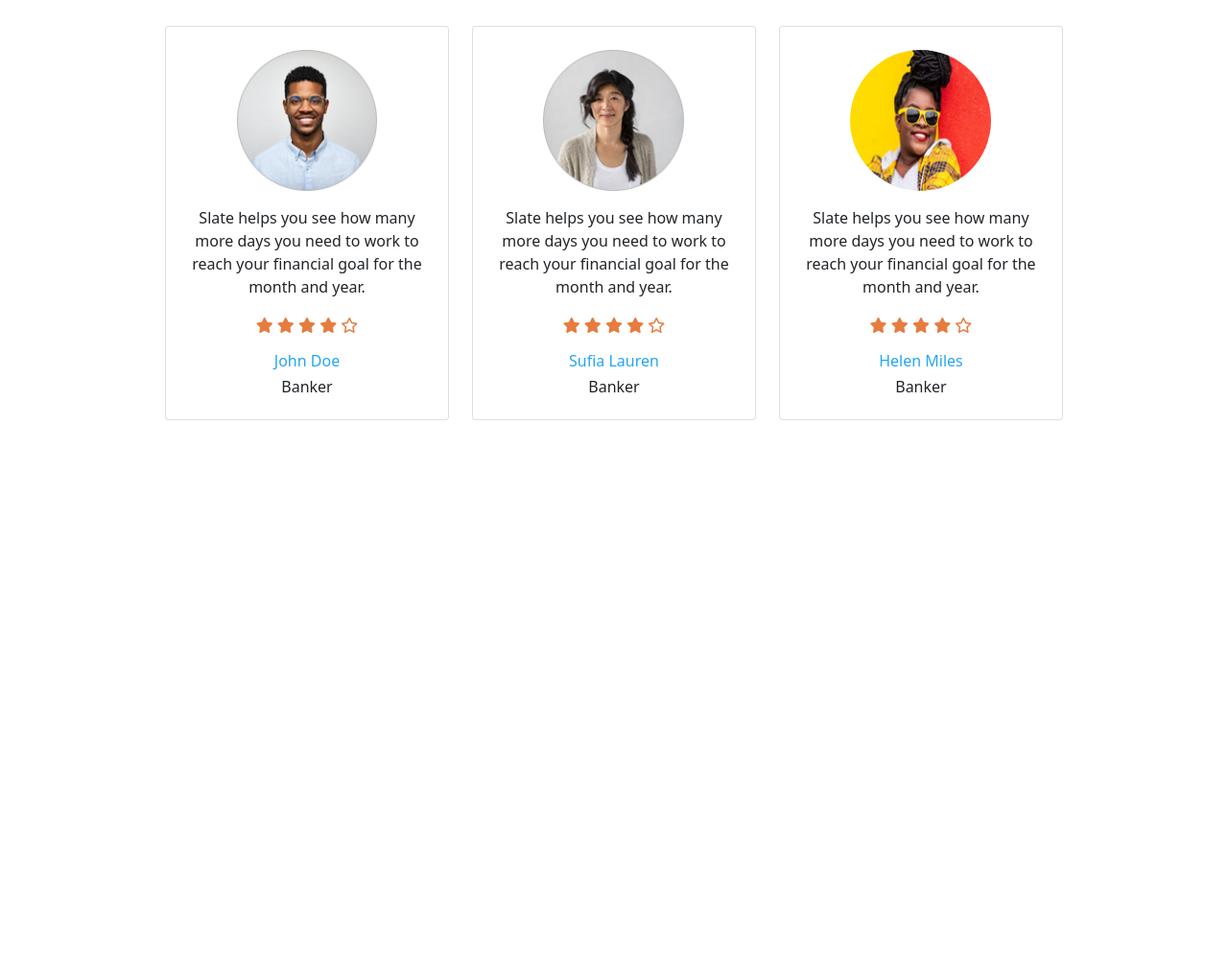
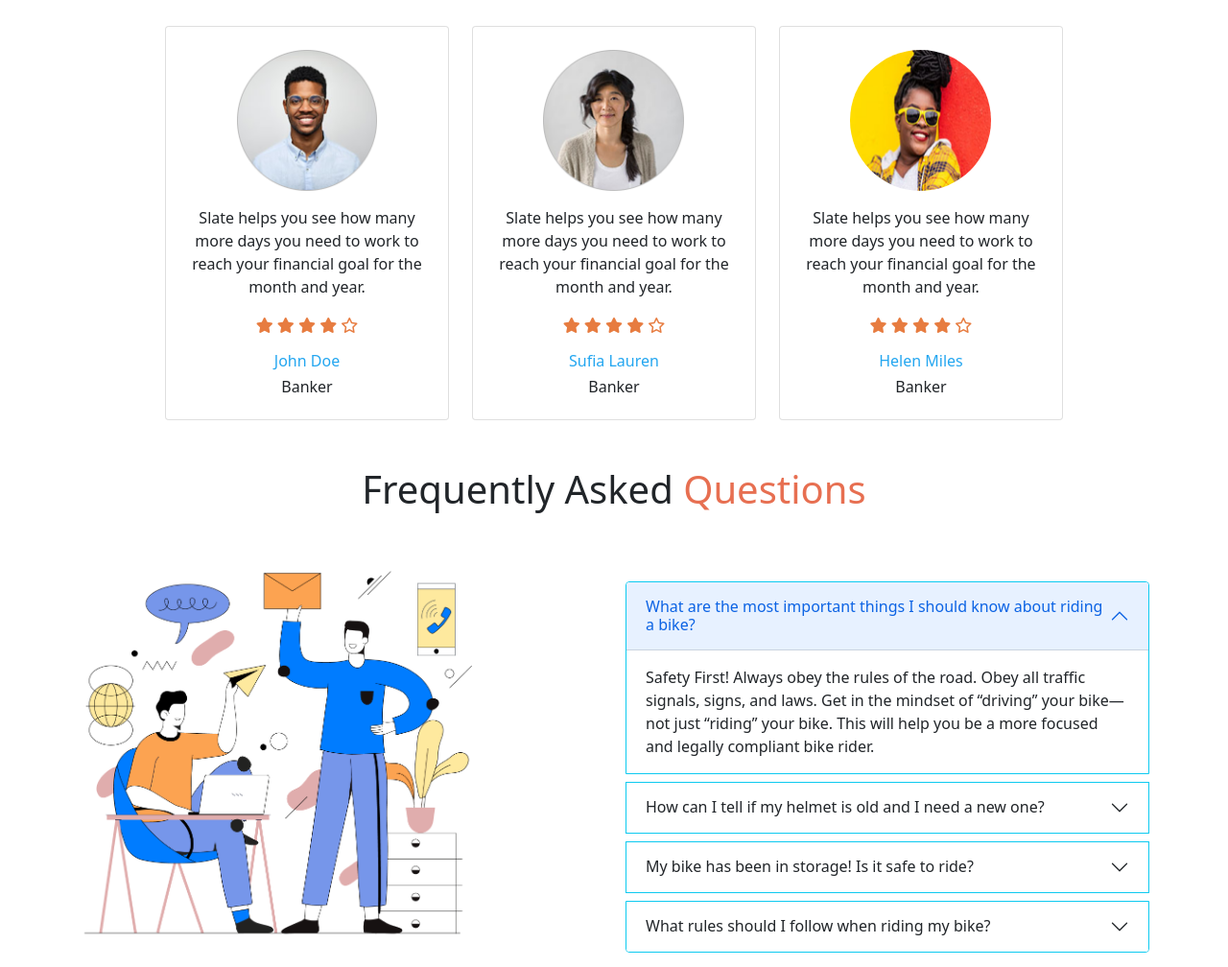
Before and after one commit to ujjaldeb/honda-cbr, a plain HTML site: page index.html in a window 1280 px wide. Shown: the part 1255-2263 px from the top of the page at 96% size. Before the commit the page ends 1693 px from the top, so only its background shows below. Drawn offline with nearby package versions, Linux system fonts and the light colour scheme.

Commit message:
faq section added

```diff
--- a/css/style.css
+++ b/css/style.css
@@ -31,3 +31,12 @@ h1 > span {
 .card-img-circle {
     border-radius: 50%;
 }
+
+
+/* media queries */
+
+@media only screen and (max-width: 576px) {
+    #faq img {
+        width: 100% !important;
+    }
+}
--- a/index.html
+++ b/index.html
@@ -181,6 +181,83 @@
             </div>
         </section>
 
+        <!-- faq -->
+        <section class="container mt-5" id="faq">
+            <h1 class="text-center mb-5">Frequently Asked <span> Questions</span></h1>
+            <div class="row d-flex align-items-center justify-content-between">
+                <div class="col-md-6 mb-4">
+                    <img class="img-fluid w-75" src="images/faq.png" alt="">
+                </div>
+                <div class="col-md-6">
+                    <div class="accordion" id="accordionExample">
+                        <div class="accordion-item mt-2 border border-info">
+                            <h2 class="accordion-header" id="headingOne">
+                                <button class="accordion-button" type="button" data-bs-toggle="collapse"
+                                    data-bs-target="#collapseOne" aria-expanded="true" aria-controls="collapseOne">
+                                    What are the most important things I should know about riding a bike?
+                                </button>
+                            </h2>
+                            <div id="collapseOne" class="accordion-collapse collapse show" aria-labelledby="headingOne"
+                                data-bs-parent="#accordionExample">
+                                <div class="accordion-body">
+                                    Safety First! Always obey the rules of the road. Obey all traffic signals, signs,
+                                    and laws. Get in the mindset of “driving” your bike—not just “riding” your bike.
+                                    This will help you be a more focused and legally compliant bike rider.
+                                </div>
+                            </div>
+                        </div>
+                        <div class="accordion-item mt-2 border border-info">
+                            <h2 class="accordion-header" id="headingTwo">
+                                <button class="accordion-button collapsed" type="button" data-bs-toggle="collapse"
+                                    data-bs-target="#collapseTwo" aria-expanded="false" aria-controls="collapseTwo">
+                                    How can I tell if my helmet is old and I need a new one?
+                                </button>
+                            </h2>
+                            <div id="collapseTwo" class="accordion-collapse collapse" aria-labelledby="headingTwo"
+                                data-bs-parent="#accordionExample">
+                                <div class="accordion-body">
+                                    Safety First! Always obey the rules of the road. Obey all traffic signals, signs,
+                                    and laws. Get in the mindset of “driving” your bike—not just “riding” your bike.
+                                    This will help you be a more focused and legally compliant bike rider.
+                                </div>
+                            </div>
+                        </div>
+                        <div class="accordion-item mt-2 border border-info">
+                            <h2 class="accordion-header" id="headingThree">
+                                <button class="accordion-button collapsed" type="button" data-bs-toggle="collapse"
+                                    data-bs-target="#collapseThree" aria-expanded="false" aria-controls="collapseThree">
+                                    My bike has been in storage! Is it safe to ride?
+                                </button>
+                            </h2>
+                            <div id="collapseThree" class="accordion-collapse collapse" aria-labelledby="headingThree"
+                                data-bs-parent="#accordionExample">
+                                <div class="accordion-body">
+                                    Safety First! Always obey the rules of the road. Obey all traffic signals, signs,
+                                    and laws. Get in the mindset of “driving” your bike—not just “riding” your bike.
+                                    This will help you be a more focused and legally compliant bike rider.
+                                </div>
+                            </div>
+                        </div>
+                        <div class="accordion-item mt-2 border border-info">
+                            <h2 class="accordion-header" id="headingThree">
+                                <button class="accordion-button collapsed" type="button" data-bs-toggle="collapse"
+                                    data-bs-target="#collapseFour" aria-expanded="false" aria-controls="collapseFour">
+                                    What rules should I follow when riding my bike?
+                                </button>
+                            </h2>
+                            <div id="collapseFour" class="accordion-collapse collapse" aria-labelledby="headingThree"
+                                data-bs-parent="#accordionExample">
+                                <div class="accordion-body">
+                                    Safety First! Always obey the rules of the road. Obey all traffic signals, signs,
+                                    and laws. Get in the mindset of “driving” your bike—not just “riding” your bike.
+                                    This will help you be a more focused and legally compliant bike rider.
+                                </div>
+                            </div>
+                        </div>
+                    </div>
+                </div>
+            </div>
+        </section>
 
     </main>
 
```
